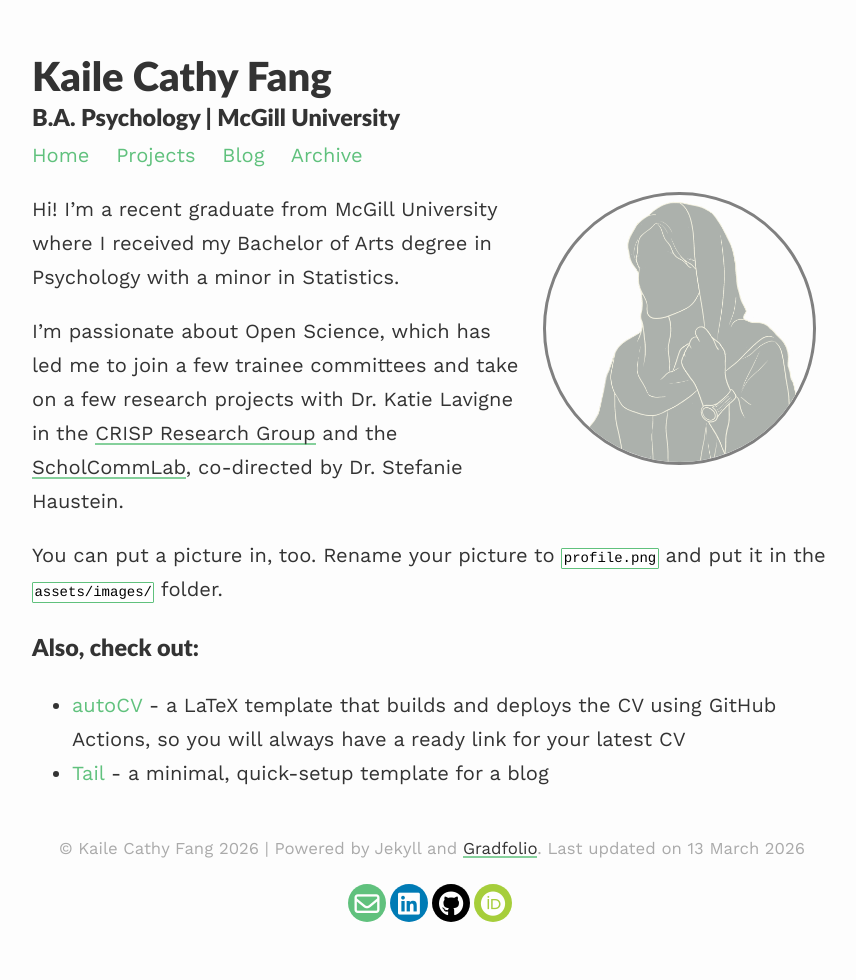
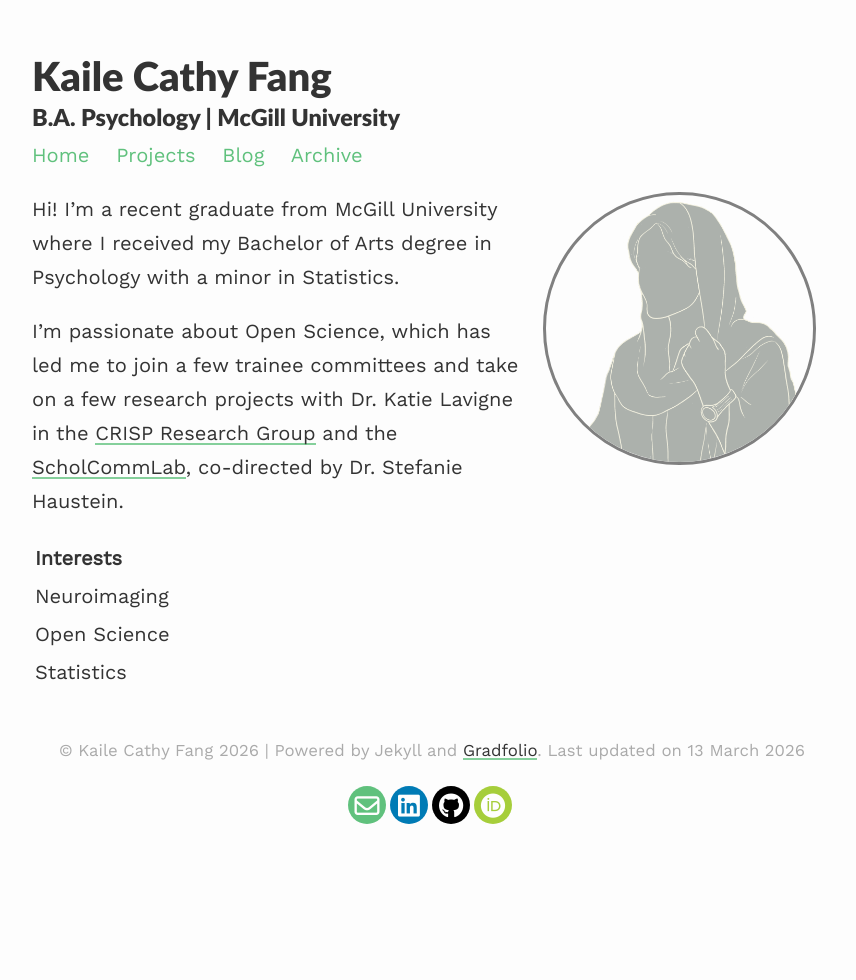
Before and after one commit to fancatfkl/fancatfkl.github.io, a Jekyll site: the page built from index.md, in a window 1280 px wide. Shown: the whole page, without its empty margins (208-1064 px from the left). Built offline with Jekyll 4.4.1, drawn with Linux system fonts in a browser that asks for light colours.

Commit message:
Add a table.
Added a table to list interests.

```diff
--- a/index.md
+++ b/index.md
@@ -11,9 +11,19 @@ Hi! I'm a recent graduate from McGill University where I received my Bachelor of
 
 I'm passionate about Open Science, which has led me to join a few trainee committees and take on a few research projects with Dr. Katie Lavigne in the [CRISP Research Group]([https://www.crispdouglas.ca]) and the [ScholCommLab]([https://www.scholcommlab.ca]), co-directed by Dr. Stefanie Haustein.
 
-You can put a picture in, too. Rename your picture to `profile.png` and put it in the `assets/images/` folder.
-
-### Also, check out:
-
-- [autoCV](https://github.com/jitinnair1/autocv) - a LaTeX template that builds and deploys the CV using GitHub Actions, so you will always have a ready link for your latest CV
-- [Tail](https://github.com/jitinnair1/tail) - a minimal, quick-setup template for a blog
+<table border="0" style="width: 100%;">
+  <!-- Header Row -->
+  <tr>
+    <th style="border: none; text-align: left; font-weight: bold;">Interests</th>
+  </tr>
+  <!-- Content Rows -->
+  <tr>
+    <td style="border: none;">Neuroimaging</td>
+  </tr>
+  <tr>
+    <td style="border: none;">Open Science</td>
+  </tr>
+  <tr>
+    <td style="border: none;">Statistics</td>
+  </tr>
+</table>
```
